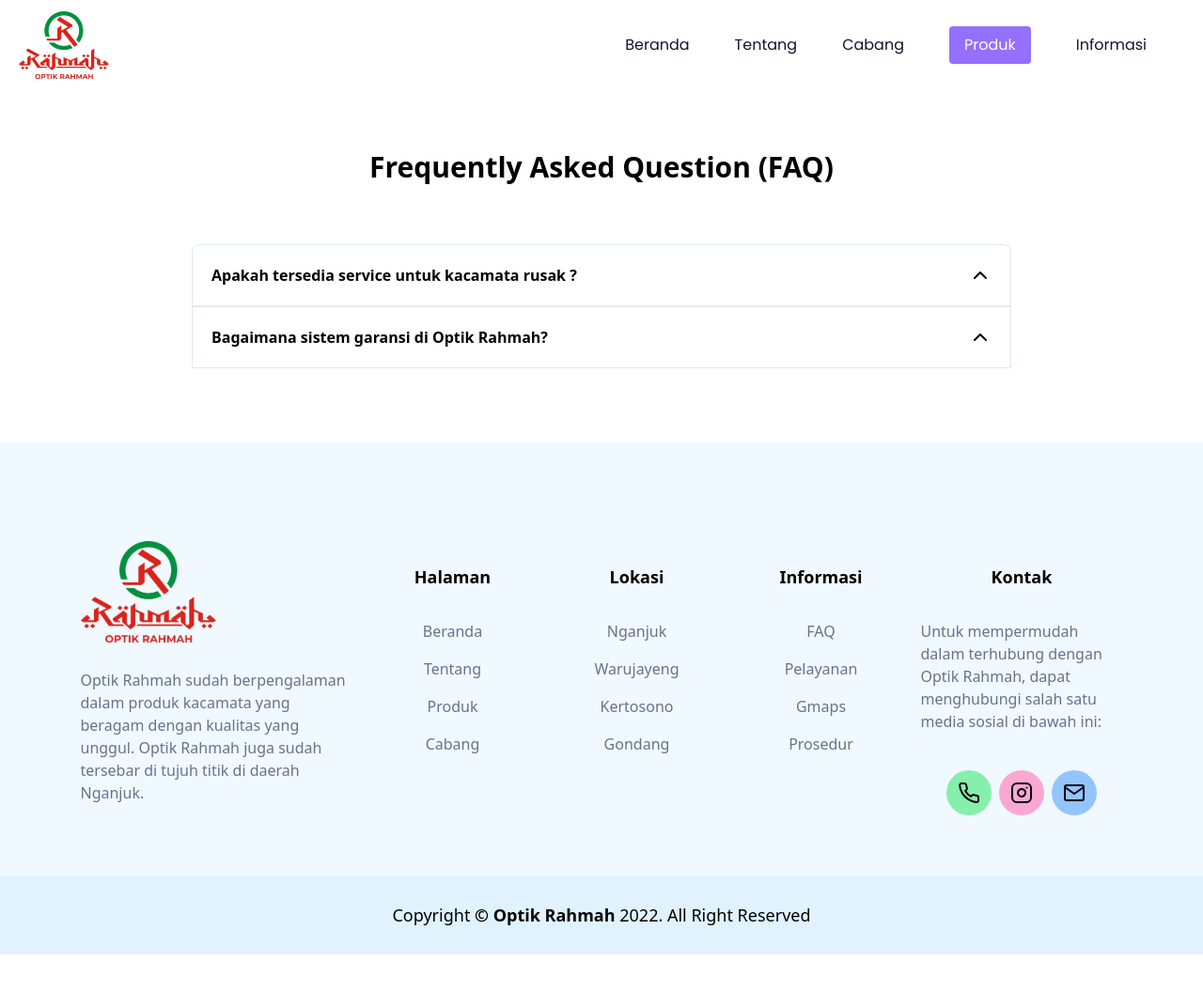
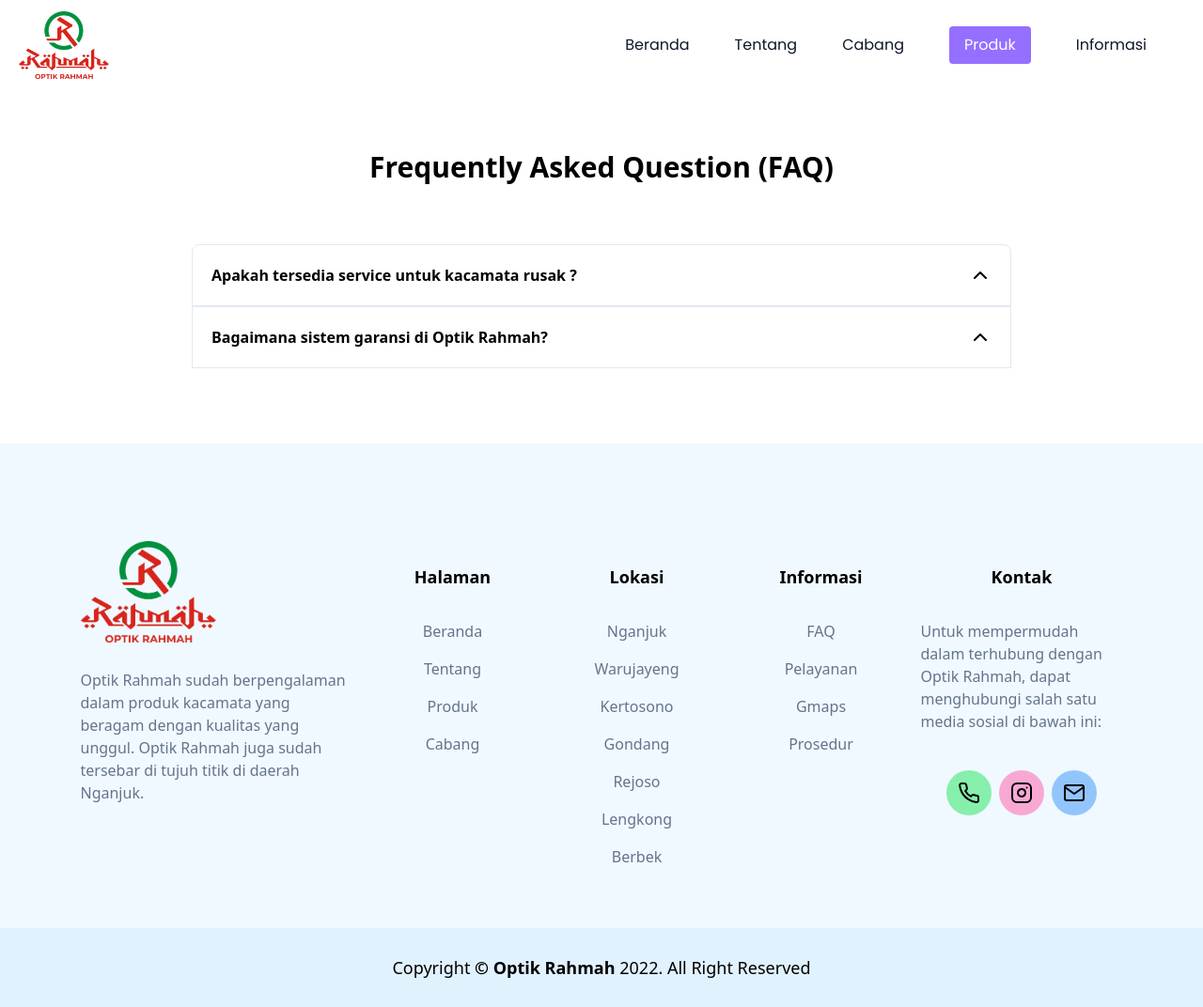
Before and after one commit to zDan1l/project-optik-rahmah, a website: page informasi.html in a window 1280 px wide. Shown: the whole page at 94% size. Before the commit the page ends 1016 px from the top, so only its background shows below. Drawn offline with nearby package versions, Linux system fonts and the light colour scheme.

Commit message:
Update semua informasi

```diff
--- a/informasi.html
+++ b/informasi.html
@@ -78,13 +78,13 @@
         <div class="mt-10 bg-sky-50">
             <div class="container mt-20">
                 <div class="flex flex-wrap py-16 gap-4 justify-center">
-                <div class="mb-2 mt-10 w-[290px]">
+                    <div class="mb-2 mt-10 w-[290px]" data-aos="fade-up" data-aos-duration="2000">
                         <div class="flex justify-center md:justify-start">
                             <img src="/dist/img/logo-navbar.png" alt="Optik Rahmah" class="w-36">
                         </div>
                         <div class="mt-10 lg:mt-7 lg:text-base text-seconday text-center md:text-left">Optik Rahmah sudah berpengalaman dalam produk kacamata yang beragam dengan kualitas yang unggul. Optik Rahmah juga sudah tersebar di tujuh titik di daerah Nganjuk.</div>
                     </div>
-                <div class="mt-16 text-center w-[180px]">
+                    <div class="mt-16 text-center w-[180px]" data-aos="fade-up" data-aos-duration="2000">
                         <div class="font-semibold text-lg">Halaman</div>
                         <div class="mt-8 flex gap-4 flex-col text-seconday">
                             <a href="index.html" class="hover:text-black">Beranda</a>
@@ -93,16 +93,19 @@
                             <a href="cabang.html" class="hover:text-black">Cabang</a>
                         </div>
                     </div>
-                <div class="mt-16 text-center w-[180px]">
+                    <div class="mt-16 text-center w-[180px]" data-aos="fade-up" data-aos-duration="2000">
                         <div class="font-semibold text-lg">Lokasi</div>
                         <div class="mt-8 flex gap-4 flex-col text-seconday  ">
                             <a href="https://goo.gl/maps/r34c2E79htKLJZUB9" target="_blank" class="hover:text-black">Nganjuk</a>
                             <a href="https://goo.gl/maps/zyoii4PvWRA3Rhi48" class="hover:text-black" target="_blank">Warujayeng</a>
                             <a href="https://goo.gl/maps/VSnw6uiDZuBtCzMv6" class="hover:text-black" target="_blank">Kertosono</a>
                             <a href="https://goo.gl/maps/zbFctK4UyfKD7vyW7" class="hover:text-black" target="_blank">Gondang</a>
+                            <a href="https://goo.gl/maps/G6avfwZ8smb3WhDT6" class="hover:text-black" target="_blank">Rejoso</a>
+                            <a href="https://goo.gl/maps/F5shMzhpzJvQmzaRA" class="hover:text-black" target="_blank">Lengkong</a>
+                            <a href="https://goo.gl/maps/wFnoHLgZg9GNJXMV8" class="hover:text-black" target="_blank">Berbek</a>
                         </div>
                     </div>
-                <div class="mt-16 text-center w-[180px]">
+                    <div class="mt-16 text-center w-[180px]" data-aos="fade-up" data-aos-duration="2000">
                         <div class="font-semibold text-lg">Informasi</div>
                         <div class="mt-8 flex gap-4 flex-col text-seconday">
                             <a href="informasi.html" class="hover:text-black">FAQ</a>
@@ -111,7 +114,7 @@
                             <a href="index.html" class="hover:text-black">Prosedur</a>
                         </div>
                     </div>
-                <div class="mt-16 w-[215px]">
+                    <div class="mt-16 w-[215px]" data-aos="fade-up" data-aos-duration="2000">
                         <div class="font-semibold text-lg text-center">Kontak</div>
                         <p class="text-secondary mt-8 text-center md:text-left text-seconday">Untuk mempermudah dalam terhubung dengan Optik Rahmah, dapat menghubungi salah satu media sosial di bawah ini:</p>
                         <div class="mt-10 flex justify-around px-6">
```
Also changed, not shown: cabang.html (+4 -1 lines), index.html (+4 -1 lines), produk.html (+4 -1 lines), tentang.html (+4 -1 lines). Lines whose indentation alone changed are shown as unchanged.
